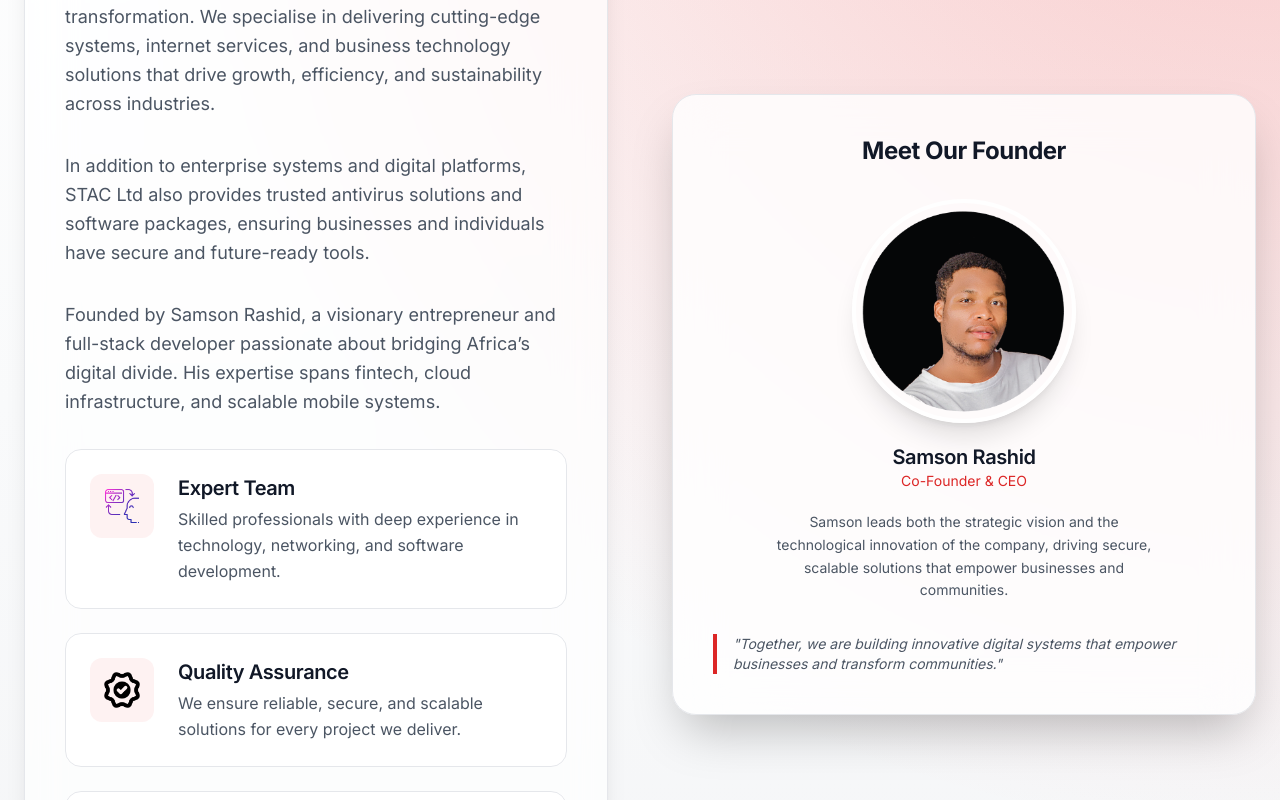
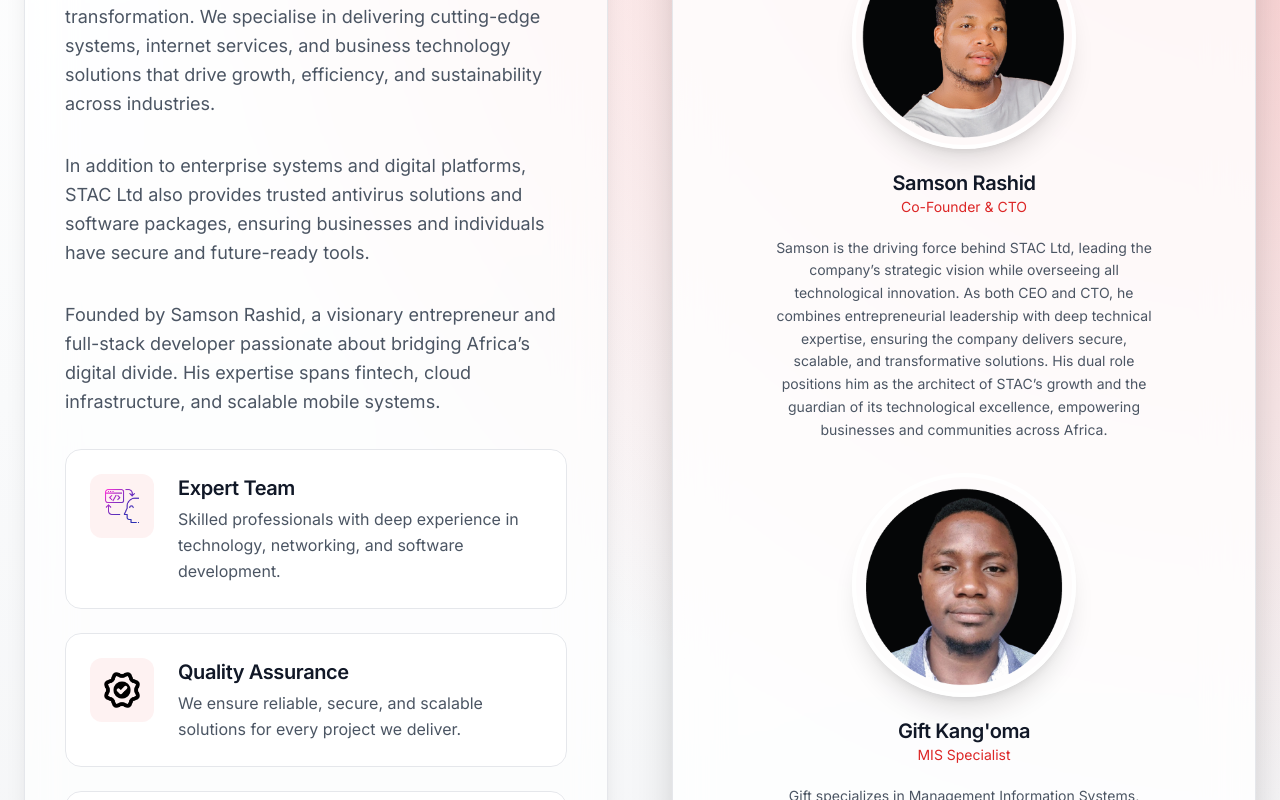
Before and after one commit to stacpanel-bit/stac-website, a React (Vite) app: page / in a window 1280 px wide. Shown: the part 1320-2120 px from the top of the page. Built offline with nearby package versions, Linux system fonts and the light colour scheme.

Commit message:
Update About section: add Gift Kang'oma and custom description

```diff
--- a/src/components/sections/AboutSection.jsx
+++ b/src/components/sections/AboutSection.jsx
@@ -28,7 +28,12 @@
     {
       img: `${base}Images/Founder.png`,
       name: "Samson Rashid",
-      title: "Co-Founder & CEO",
+      title: "Co-Founder & CTO",
+    },
+    {
+      img: `${base}Images/MIS.png`,
+      name: "Gift Kang'oma",
+      title: "MIS Specialist",
     },
   ];
 
@@ -107,7 +112,7 @@
         <div className="bg-white/80 backdrop-blur-xl border border-gray-200 rounded-3xl p-10 shadow-2xl space-y-8 hover:shadow-3xl transition duration-300">
 
           <h3 className="text-2xl font-bold text-gray-900 text-center">
-            Meet Our Founder
+            Meet Our Team
           </h3>
 
           {founders.map((founder, idx) => (
@@ -132,7 +137,9 @@
               </div>
 
               <p className="text-gray-600 text-sm leading-relaxed max-w-sm mx-auto">
-                Samson leads both the strategic vision and the technological innovation of the company, driving secure, scalable solutions that empower businesses and communities.
+                {founder.name === "Gift Kang'oma"
+                  ? "Gift specializes in Management Information Systems, ensuring data is structured, accessible, and actionable. He supports the company’s digital platforms with reliable information management and system optimization."
+                  : "Samson is the driving force behind STAC Ltd, leading the company’s strategic vision while overseeing all technological innovation. As both CEO and CTO, he combines entrepreneurial leadership with deep technical expertise, ensuring the company delivers secure, scalable, and transformative solutions. His dual role positions him as the architect of STAC’s growth and the guardian of its technological excellence, empowering businesses and communities across Africa."}
               </p>
 
             </div>
```
Also changed, not shown: public/Images/MIS.png (added).
